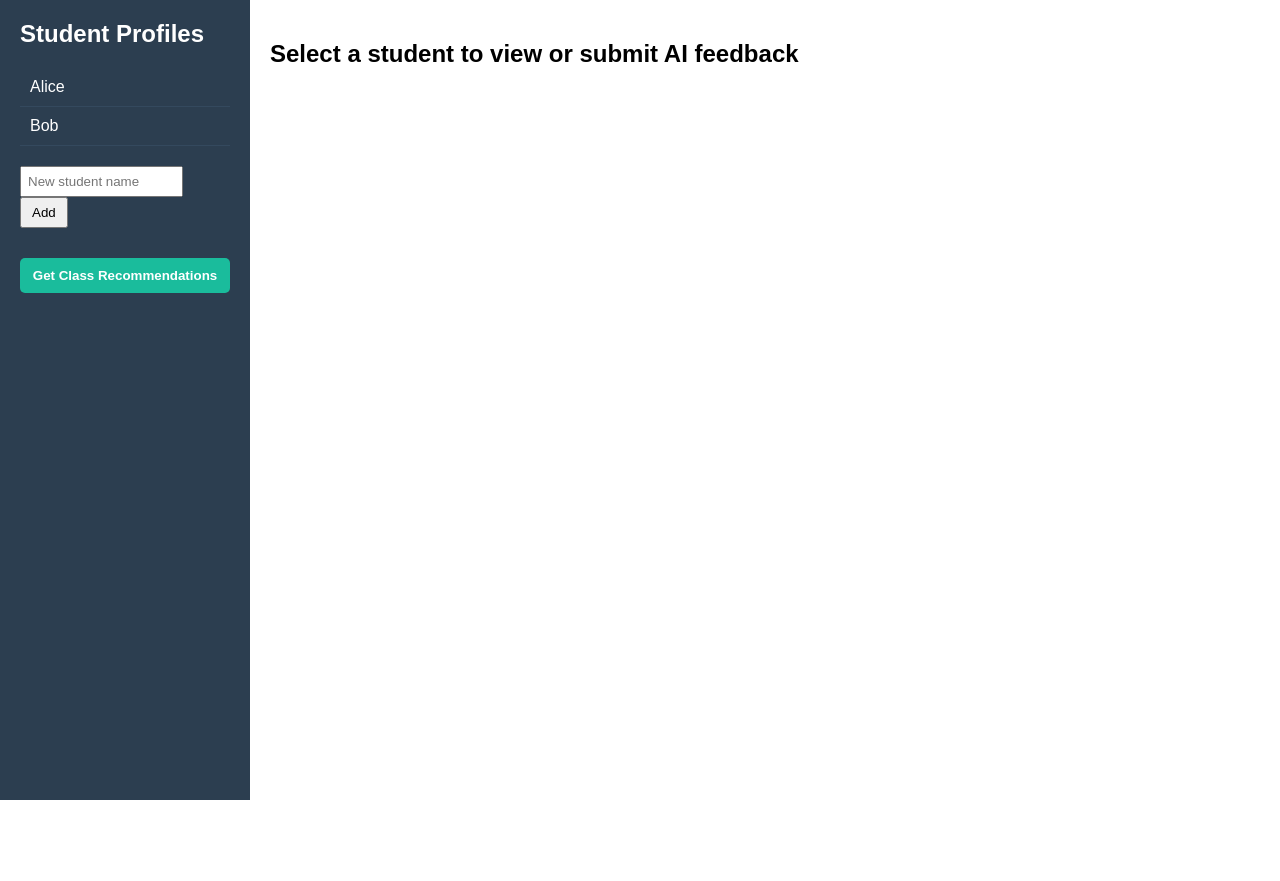
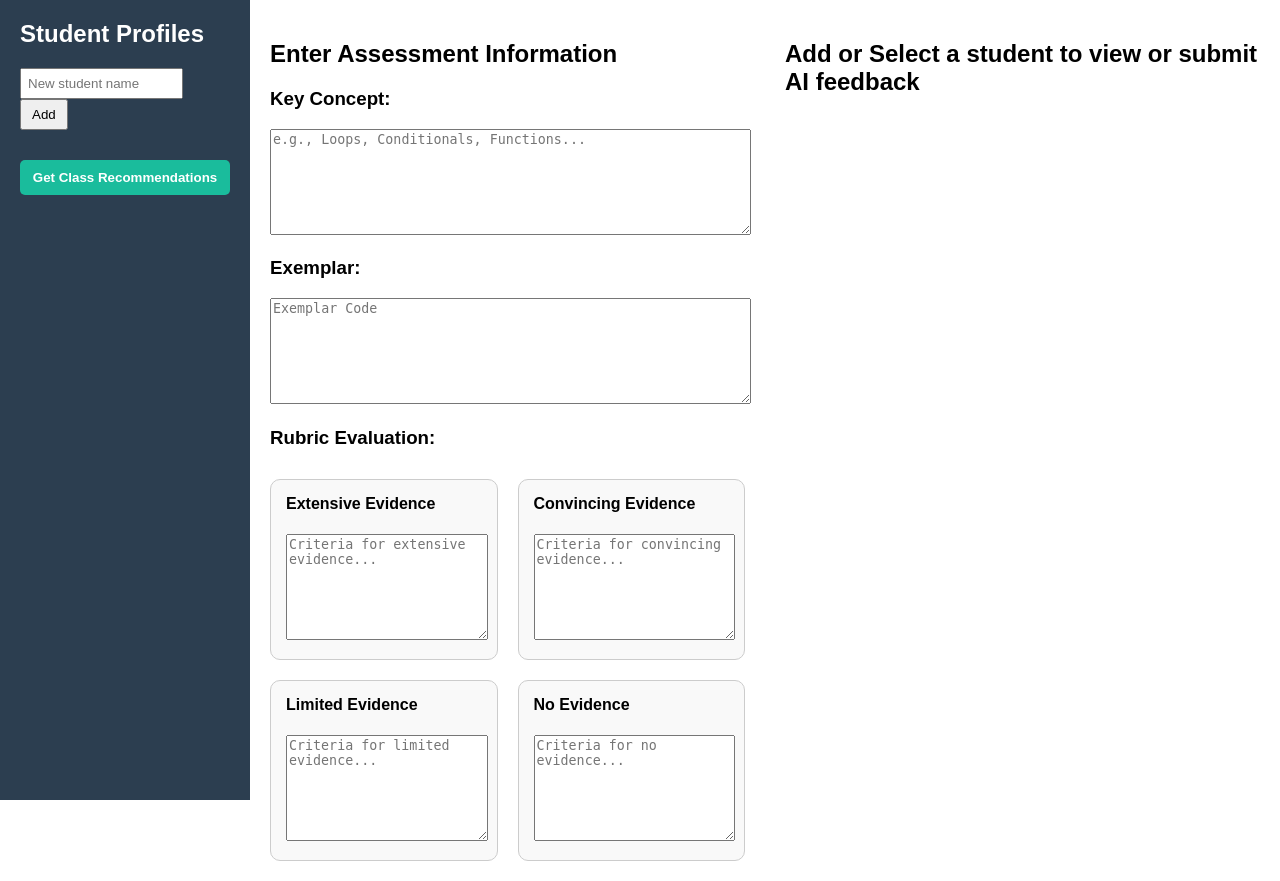
Before and after one commit to UNO-CSCI4830/ai-feedback, a Flask app: page / in a window 1280 px wide. Before the commit the page ends 800 px from the top, so only its background shows below. Run offline with Flask 3, Linux system fonts and the light colour scheme.

Commit message:
Update UI and persist student data

```diff
--- a/static/script.js
+++ b/static/script.js
@@ -1,14 +1,7 @@
 
 
 const studentData = {
-  "Alice": {
-      code: "",
-      feedback: "No feedback yet"
-  },
-  "Bob": {
-      code: "",
-      feedback: "No feedback yet"
-  }
+
 };
 
 let selectedStudent = null;
@@ -33,38 +26,18 @@ function showStudentEditor(name) {
       <h3>Student Code:</h3>
       <textarea id="studentCode" placeholder="Paste student code here...">${student.code}</textarea>
 
-      <h3>Key Concept:</h3>
-      <textarea id="keyConcept" placeholder="e.g., Loops, Conditionals, Functions..."></textarea>
-
-      <h3>Exemplar:</h3>
-      <textarea id="exemplar" placeholder="Exemplar Code"></textarea>
-
-      <h3>Rubric Evaluation:</h3>
-      <div class="rubric-container">
-          <div class="rubric-section">
-              <h4>Extensive Evidence</h4>
-              <textarea id="extensiveEvidence" placeholder="Criteria for extensive evidence..."></textarea>
-          </div>
-          <div class="rubric-section">
-              <h4>Convincing Evidence</h4>
-              <textarea id="convincingEvidence" placeholder="Criteria for convincing evidence..."></textarea>
-          </div>
-          <div class="rubric-section">
-              <h4>Limited Evidence</h4>
-              <textarea id="limitedEvidence" placeholder="Criteria for limited evidence..."></textarea>
-          </div>
-          <div class="rubric-section">
-              <h4>No Evidence</h4>
-              <textarea id="noEvidence" placeholder="Criteria for no evidence..."></textarea>
-          </div>
-      </div>
-
       <button class="store-btn" onclick="submitToAI()">Submit to AI</button>
 
       <h3>AI Feedback:</h3>
       <pre id="aiFeedback">${student.feedback}</pre>
   `;
   document.getElementById("mainContent").innerHTML = content;
+  document.querySelector("#studentCode").addEventListener("input", function() {
+    const code = this.value.trim();
+    if(selectedStudent) {
+        studentData[selectedStudent].code = code;
+    }
+  });
 }
 
 function addStudent() {
--- a/templates/index.html
+++ b/templates/index.html
@@ -22,8 +22,37 @@
     </div>
   </div>
 
+  <div class="main-content" id="levelContent">
+    <h2>Enter Assessment Information</h2>
+    <h3>Key Concept:</h3>
+      <textarea id="keyConcept" placeholder="e.g., Loops, Conditionals, Functions..."></textarea>
+
+      <h3>Exemplar:</h3>
+      <textarea id="exemplar" placeholder="Exemplar Code"></textarea>
+
+      <h3>Rubric Evaluation:</h3>
+      <div class="rubric-container">
+          <div class="rubric-section">
+              <h4>Extensive Evidence</h4>
+              <textarea id="extensiveEvidence" placeholder="Criteria for extensive evidence..."></textarea>
+          </div>
+          <div class="rubric-section">
+              <h4>Convincing Evidence</h4>
+              <textarea id="convincingEvidence" placeholder="Criteria for convincing evidence..."></textarea>
+          </div>
+          <div class="rubric-section">
+              <h4>Limited Evidence</h4>
+              <textarea id="limitedEvidence" placeholder="Criteria for limited evidence..."></textarea>
+          </div>
+          <div class="rubric-section">
+              <h4>No Evidence</h4>
+              <textarea id="noEvidence" placeholder="Criteria for no evidence..."></textarea>
+          </div>
+      </div>
+  </div>
+
   <div class="main-content" id="mainContent">
-    <h2>Select a student to view or submit AI feedback</h2>
+    <h2>Add or Select a student to view or submit AI feedback</h2>
   </div>
 
   <script src="/static/script.js"></script>
```
